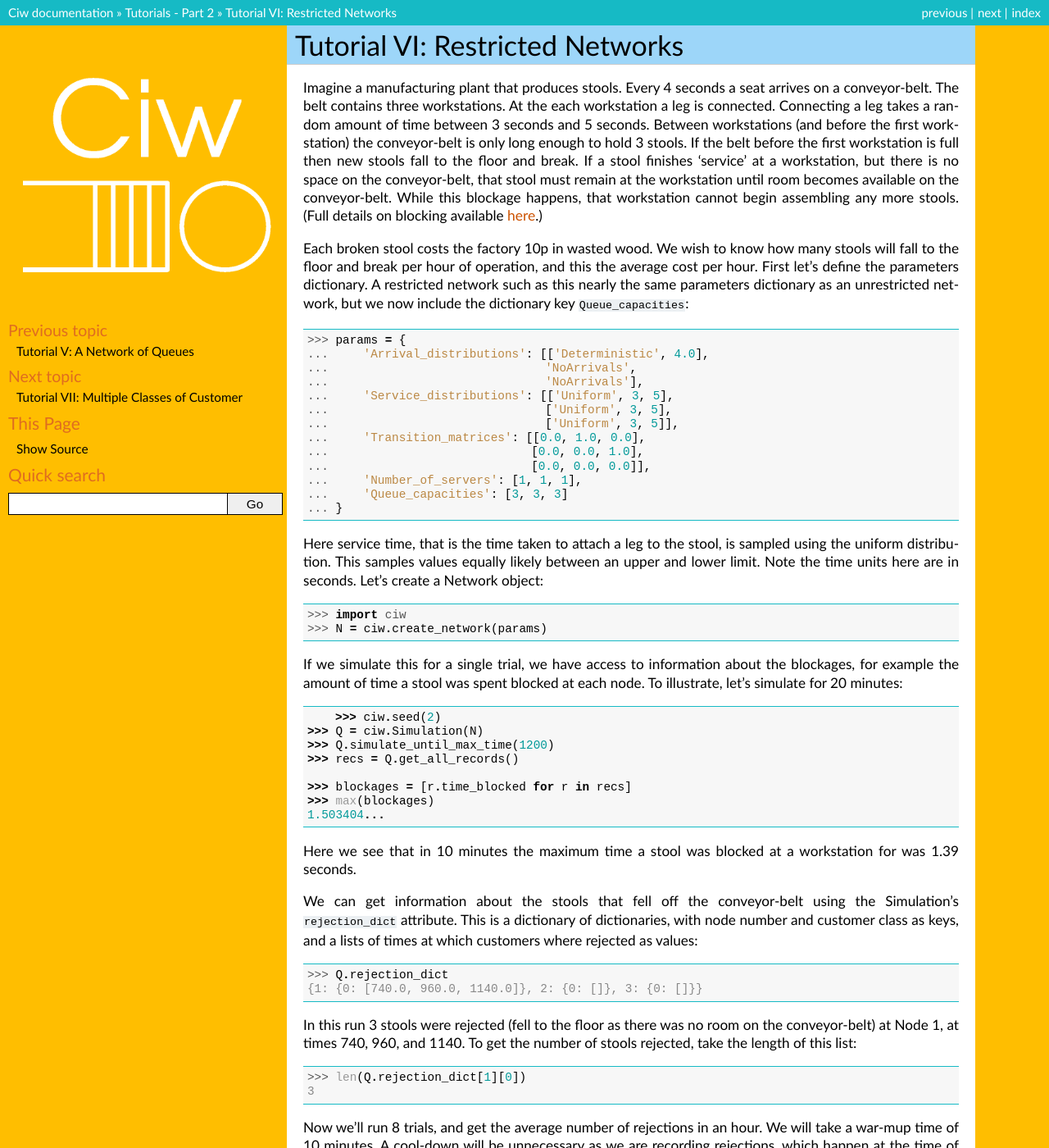
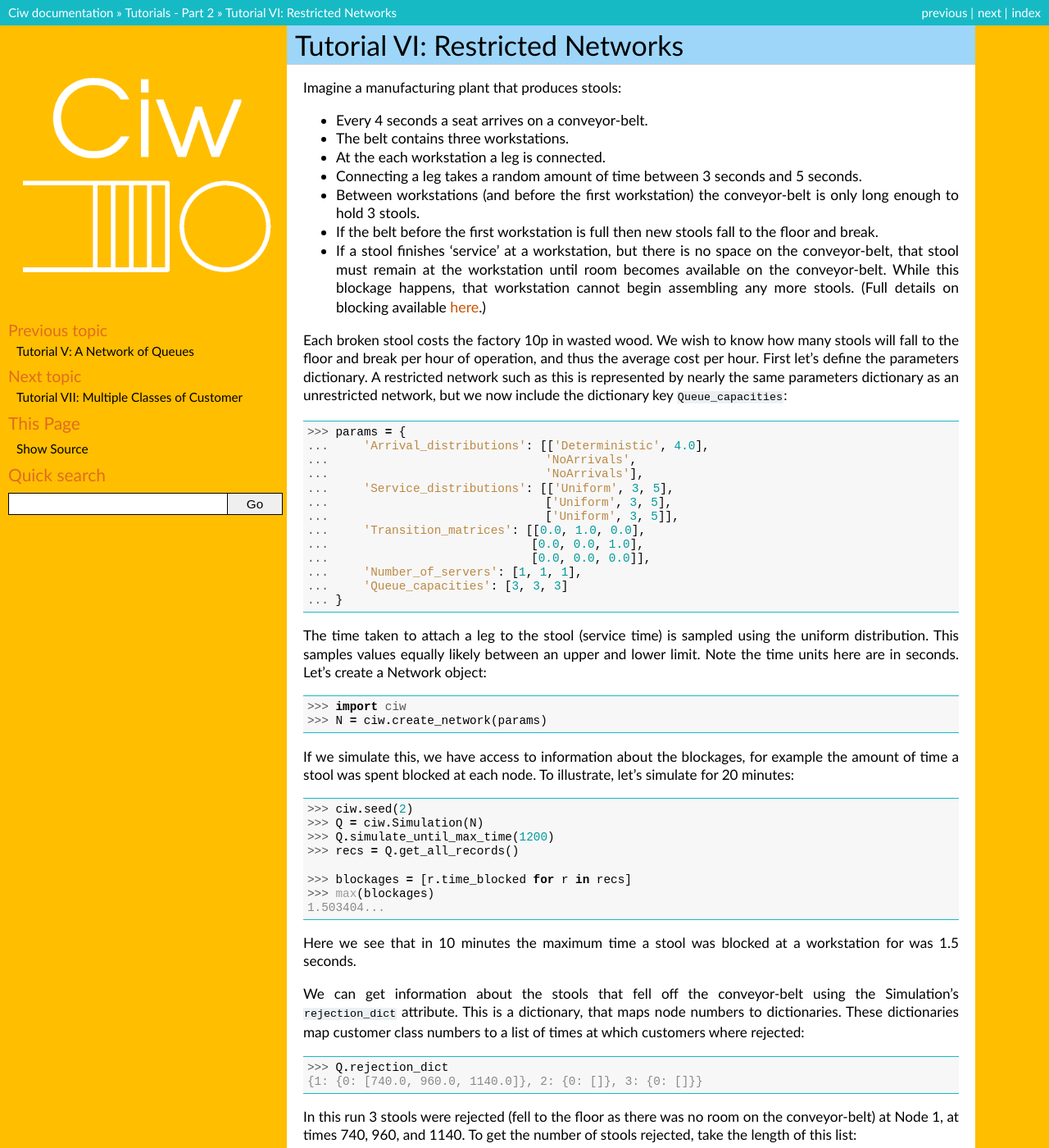
Before and after one commit to CiwPython/Ciw, a Sphinx documentation site: the page built from docs/Tutorial-II/tutorial_vi.rst, in a window 1280 px wide and 1400 px high. Shown: the whole window at 82% size. Built offline with Sphinx 7.4.7, drawn with Linux system fonts in a browser that asks for light colours; some of the changed text lies outside the part shown.

Commit message:
Improve tutorials II

```diff
--- a/docs/Tutorial-II/index.rst
+++ b/docs/Tutorial-II/index.rst
@@ -1,7 +1,8 @@
 Tutorials - Part 2
 ==================
 
-Part 2 of the Ciw tutorial will cover some of the other core features of the library. It covers networks of queues, the transition matrix, blocking, and multiple classes of customer. Each tutorial page covers a different scenario: page `v` simulates a café, page `vi` simulates a manufacturing plant, and page `vii` simulates a paediatricians clinic.
+Part 2 of the Ciw tutorial will cover some of the other core features of the library.
+It covers networks of queues, the transition matrix, blocking, and multiple classes of customer.
 
 Contents:
 
--- a/docs/Tutorial-II/tutorial_vi.rst
+++ b/docs/Tutorial-II/tutorial_vi.rst
@@ -4,9 +4,20 @@
 Tutorial VI: Restricted Networks
 ================================
 
-Imagine a manufacturing plant that produces stools. Every 4 seconds a seat arrives on a conveyor-belt. The belt contains three workstations. At the each workstation a leg is connected. Connecting a leg takes a random amount of time between 3 seconds and 5 seconds. Between workstations (and before the first workstation) the conveyor-belt is only long enough to hold 3 stools. If the belt before the first workstation is full then new stools fall to the floor and break. If a stool finishes 'service' at a workstation, but there is no space on the conveyor-belt, that stool must remain at the workstation until room becomes available on the conveyor-belt. While this blockage happens, that workstation cannot begin assembling any more stools. (Full details on blocking available :ref:`here <ciw-mechanisms>`.)
+Imagine a manufacturing plant that produces stools:
 
-Each broken stool costs the factory 10p in wasted wood. We wish to know how many stools will fall to the floor and break per hour of operation, and this the average cost per hour. First let's define the parameters dictionary. A restricted network such as this nearly the same parameters dictionary as an unrestricted network, but we now include the dictionary key :code:`Queue_capacities`::
++ Every 4 seconds a seat arrives on a conveyor-belt.
++ The belt contains three workstations.
++ At the each workstation a leg is connected.
++ Connecting a leg takes a random amount of time between 3 seconds and 5 seconds.
++ Between workstations (and before the first workstation) the conveyor-belt is only long enough to hold 3 stools.
++ If the belt before the first workstation is full then new stools fall to the floor and break.
++ If a stool finishes 'service' at a workstation, but there is no space on the conveyor-belt, that stool must remain at the workstation until room becomes available on the conveyor-belt. While this blockage happens, that workstation cannot begin assembling any more stools. (Full details on blocking available :ref:`here <ciw-mechanisms>`.)
+
+Each broken stool costs the factory 10p in wasted wood.
+We wish to know how many stools will fall to the floor and break per hour of operation, and thus the average cost per hour.
+First let's define the parameters dictionary.
+A restricted network such as this is represented by nearly the same parameters dictionary as an unrestricted network, but we now include the dictionary key :code:`Queue_capacities`::
 
 	>>> params = {
 	...     'Arrival_distributions': [['Deterministic', 4.0],
@@ -22,15 +33,18 @@ Each broken stool costs the factory 10p in wasted wood. We wish to know how many
 	...     'Queue_capacities': [3, 3, 3]
 	... }
 
-Here service time, that is the time taken to attach a leg to the stool, is sampled using the uniform distribution. This samples values equally likely between an upper and lower limit. Note the time units here are in seconds.
+The time taken to attach a leg to the stool (service time) is sampled using the uniform distribution.
+This samples values equally likely between an upper and lower limit.
+Note the time units here are in seconds.
 Let's create a Network object::
 
     >>> import ciw
     >>> N = ciw.create_network(params)
 
-If we simulate this for a single trial, we have access to information about the blockages, for example the amount of time a stool was spent blocked at each node. To illustrate, let's simulate for 20 minutes::
+If we simulate this, we have access to information about the blockages, for example the amount of time a stool was spent blocked at each node.
+To illustrate, let's simulate for 20 minutes::
 
-	>>> ciw.seed(2)
+    >>> ciw.seed(2)
     >>> Q = ciw.Simulation(N)
     >>> Q.simulate_until_max_time(1200)
     >>> recs = Q.get_all_records()
@@ -39,19 +53,22 @@ If we simulate this for a single trial, we have access to information about the
     >>> max(blockages)
     1.503404...
 
-Here we see that in 10 minutes the maximum time a stool was blocked at a workstation for was 1.39 seconds.
+Here we see that in 10 minutes the maximum time a stool was blocked at a workstation for was 1.5 seconds.
 
-We can get information about the stools that fell off the conveyor-belt using the Simulation's :code:`rejection_dict` attribute. This is a dictionary of dictionaries, with node number and customer class as keys, and a lists of times at which customers where rejected as values::
+We can get information about the stools that fell off the conveyor-belt using the Simulation's :code:`rejection_dict` attribute.
+This is a dictionary, that maps node numbers to dictionaries. These dictionaries map customer class numbers to a list of times at which customers where rejected::
 
     >>> Q.rejection_dict
     {1: {0: [740.0, 960.0, 1140.0]}, 2: {0: []}, 3: {0: []}}
 
-In this run 3 stools were rejected (fell to the floor as there was no room on the conveyor-belt) at Node 1, at times 740, 960, and 1140. To get the number of stools rejected, take the length of this list::
+In this run 3 stools were rejected (fell to the floor as there was no room on the conveyor-belt) at Node 1, at times 740, 960, and 1140.
+To get the number of stools rejected, take the length of this list::
 
     >>> len(Q.rejection_dict[1][0])
     3
 
-Now we'll run 8 trials, and get the average number of rejections in an hour. We will take a war-mup time of 10 minutes. A cool-down will be unnecessary as we are recording rejections, which happen at the time of arrival::
+Now we'll run 8 trials, and get the average number of rejections in an hour. We will take a warm-up time of 10 minutes.
+A cool-down will be unnecessary as we are recording rejections, which happen at the time of arrival::
 
 	>>> broken_stools = []
 	>>> for trial in range(8):
@@ -100,4 +118,5 @@ First, under the new system how many broken stools per hour do we expect?::
 	>>> sum(broken_stools)/len(broken_stools)
 	0.875
 
-Thus the new system saves an average of 5.875 stools per hour, around 58.75p per hour. Therefore it would take :math:`2500/0.5875 \approx 4255.32` hours of operation for the system to begin paying off.
+Thus the new system saves an average of 5.875 stools per hour, around 58.75p per hour.
+Therefore it would take :math:`2500/0.5875 \approx 4255.32` hours of operation for the system to begin paying off.
```
Also changed, not shown: other parts of docs/Tutorial-II/tutorial_vi.rst (+2 -1 lines), docs/Tutorial-II/tutorial_v.rst (+39 -13 lines), docs/Tutorial-II/tutorial_vii.rst (+25 -14 lines).
